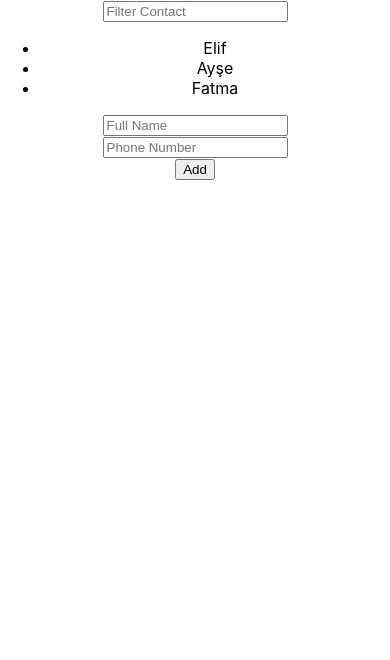
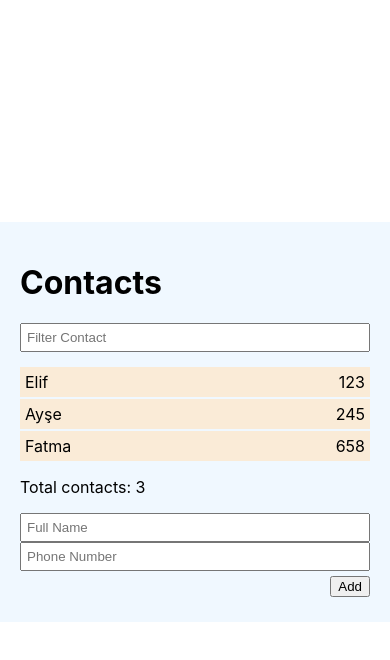
Before and after one commit to elifintizamoglu/React101, a React (Create React App) app in the folder react-project/: page / in a window 390 px wide. Shown: the top 660 px of the page. Built offline with nearby package versions, Linux system fonts and the light colour scheme.

Commit message:
Phonebook - Style Fixes

```diff
--- a/react-project/src/App.js
+++ b/react-project/src/App.js
@@ -1,4 +1,5 @@
-import './App.css';
+//import './App.css';
+import './components/contacts/main.css';
 import Contacts from './components/contacts';
 
 function App() {
--- a/react-project/src/components/contacts/form/index.js
+++ b/react-project/src/components/contacts/form/index.js
@@ -33,7 +33,7 @@ function Form({ addContact, contacts }) {
         <input name='phone_number' placeholder='Phone Number' value={form.phone_number} onChange={onChangeInput} />
       </div>
 
-      <div>
+      <div className='btn'>
         <button>Add</button>
       </div>
     </form>
--- a/react-project/src/components/contacts/index.js
+++ b/react-project/src/components/contacts/index.js
@@ -25,7 +25,8 @@ function Contacts() {
 
 
   return (
-    <div>
+    <div id="container">
+      <h1>Contacts</h1>
       <List contacts={contacts} />
       <Form addContact={setContacts} contacts={contacts} />
     </div>
--- a/react-project/src/components/contacts/list/index.js
+++ b/react-project/src/components/contacts/list/index.js
@@ -21,15 +21,18 @@ function List({ contacts }) {
       value={filterText}
       onChange={(e) => setFilterText(e.target.value)} />
 
-    <ul>
+    <ul className='list'>
       {
         filtered.map((contact, i) =>
           <li key={i}>
-            {contact.fullname}
+            <span>{contact.fullname}</span>
+            <span>{contact.phone_number}</span>
           </li>
         )
       }
     </ul>
+
+    <p>Total contacts: {filtered.length}</p>
   </div>;
 }
 
--- /dev/null
+++ b/react-project/src/components/contacts/main.css
@@ -0,0 +1,46 @@
+.App {
+    display: flex;
+    justify-content: center;
+    align-items: center;
+    min-height: 100vh;
+}
+
+#container {
+    width: 400px;
+    background-color: aliceblue;
+    padding: 20px;
+}
+
+input {
+    width: 100%;
+    padding: 5px;
+    box-sizing: border-box;
+    -webkit-box-sizing: border-box;
+    -moz-box-sizing: border-box;
+}
+
+ul,
+li {
+    margin: 0;
+    padding: 0;
+    list-style-type: none;
+}
+
+.list {
+    margin: 15px 0;
+}
+
+.list>li {
+    background-color: antiquewhite;
+    padding: 5px;
+    margin-bottom: 2px;
+    display: flex;
+    justify-content: space-between;
+}
+
+.btn {
+    display: flex;
+    justify-content: flex-end;
+    padding: 5px 0;
+
+}
```
